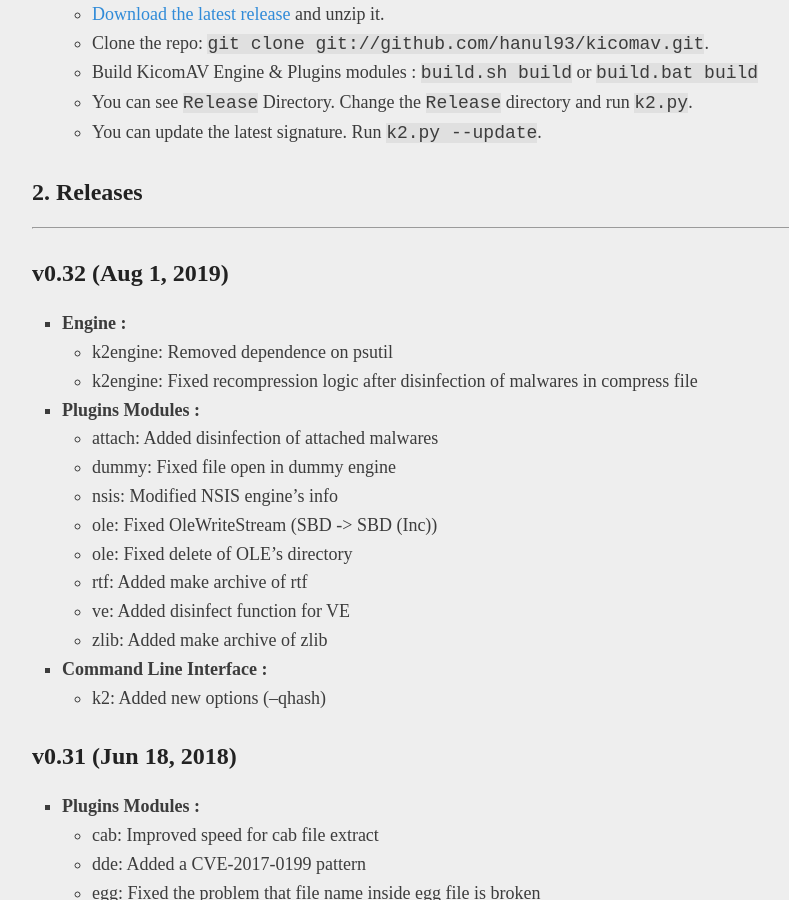
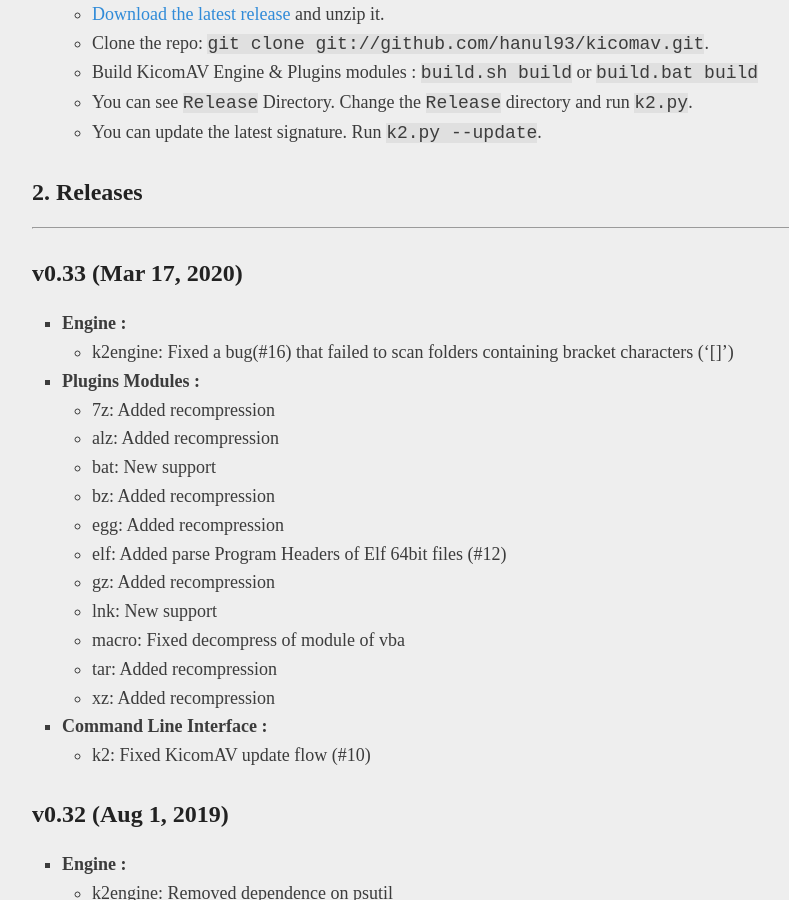
Before and after one commit to hanul93/kicomav, a Jekyll site: the page built from index.md, in a window 1280 px wide and 900 px high, scrolled down 1530 px. Shown: the whole window, without its empty margins (218-1007 px from the left). Built offline with Jekyll 4.4.1, drawn with Linux system fonts in a browser that asks for light colours; our own code applies the rules of GitHub Pages for plain Markdown files.

Commit message:
업데이트 설명 추가 (0.33)

```diff
--- a/index.md
+++ b/index.md
@@ -35,6 +35,27 @@
 ## 2. Releases
 
 ***
+
+## v0.33 (Mar 17, 2020)
+
+* **Engine :**
+  * k2engine: Fixed a bug(#16) that failed to scan folders containing bracket characters ('[]')
+
+* **Plugins Modules :**
+  * 7z: Added recompression
+  * alz: Added recompression
+  * bat: New support
+  * bz: Added recompression
+  * egg: Added recompression
+  * elf: Added parse Program Headers of Elf 64bit files (#12)
+  * gz: Added recompression
+  * lnk: New support
+  * macro: Fixed decompress of module of vba
+  * tar: Added recompression
+  * xz: Added recompression
+
+* **Command Line Interface :**
+  * k2: Fixed KicomAV update flow (#10)
 
 ## v0.32 (Aug 1, 2019)
 
```
